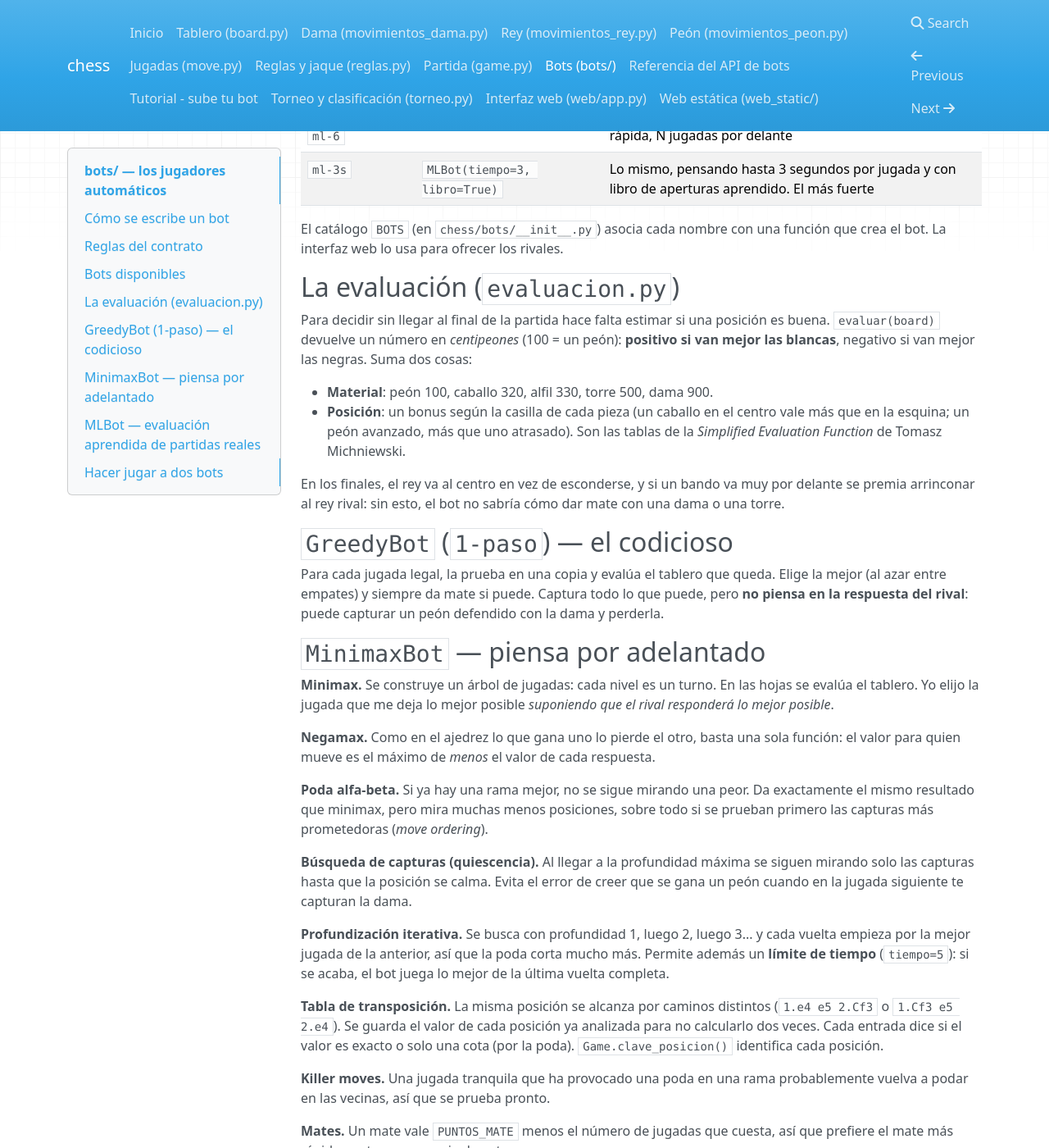
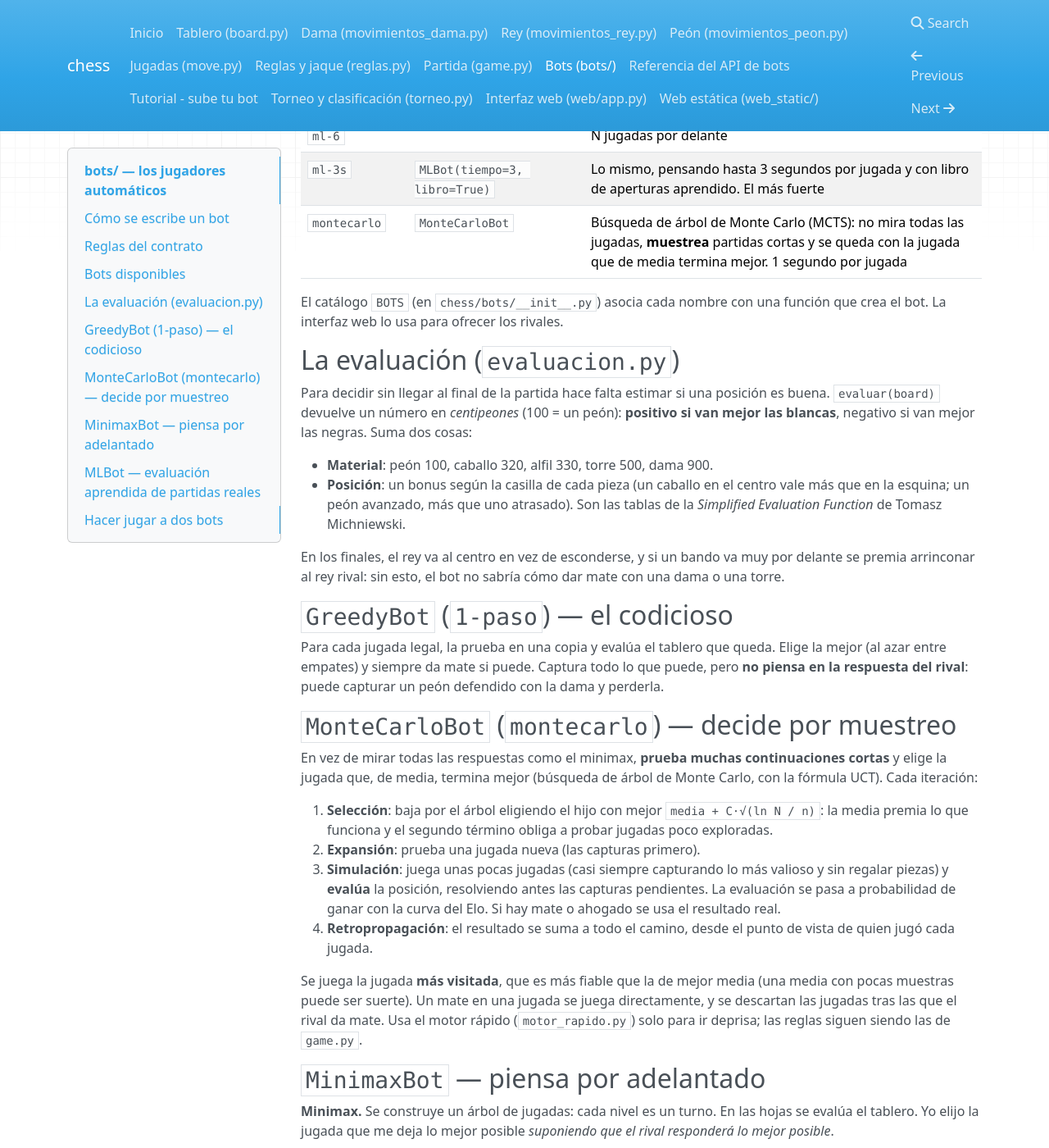
Before and after one commit to danielaagonzalezz/chess, an MkDocs documentation site: the page built from docs/bots.md, in a window 1280 px wide and 1400 px high, scrolled down 1065 px. Shown: the whole window at 82% size. Built offline with MkDocs 1.6.1, drawn with Linux system fonts in a browser that asks for light colours; nearby versions of some CDN libraries.

Commit message:
Docs: explica MonteCarloBot en bots.md
Co-Authored-By: Claude Sonnet 5.5 <noreply@anthropic.com>
Claude-Session: https://claude.ai/code/session_01SmmL4vwAPherWiATciEg2k

```diff
--- a/docs/bots.md
+++ b/docs/bots.md
@@ -43,6 +43,7 @@ class PrimerBot(Bot):
 | `minimax-4` | `MinimaxBot(4, tiempo=5)` | Hasta 4 jugadas por delante, con un máximo de 5 segundos por jugada |
 | `ml-2`, `ml-4`, `ml-6` | `MLBot(profundidad=N)` | Evaluación **aprendida** de partidas reales + búsqueda rápida, N jugadas por delante |
 | `ml-3s` | `MLBot(tiempo=3, libro=True)` | Lo mismo, pensando hasta 3 segundos por jugada y con libro de aperturas aprendido. El más fuerte |
+| `montecarlo` | `MonteCarloBot` | Búsqueda de árbol de Monte Carlo (MCTS): no mira todas las jugadas, **muestrea** partidas cortas y se queda con la jugada que de media termina mejor. 1 segundo por jugada |
 
 El catálogo `BOTS` (en `chess/bots/__init__.py`) asocia cada nombre con una
 función que crea el bot. La interfaz web lo usa para ofrecer los rivales.
@@ -70,6 +71,29 @@ Para cada jugada legal, la prueba en una copia y evalúa el tablero que
 queda. Elige la mejor (al azar entre empates) y siempre da mate si puede.
 Captura todo lo que puede, pero **no piensa en la respuesta del rival**:
 puede capturar un peón defendido con la dama y perderla.
+
+## `MonteCarloBot` (`montecarlo`) — decide por muestreo
+
+En vez de mirar todas las respuestas como el minimax, **prueba muchas
+continuaciones cortas** y elige la jugada que, de media, termina mejor
+(búsqueda de árbol de Monte Carlo, con la fórmula UCT). Cada iteración:
+
+1. **Selección**: baja por el árbol eligiendo el hijo con mejor
+   `media + C·√(ln N / n)`: la media premia lo que funciona y el segundo
+   término obliga a probar jugadas poco exploradas.
+2. **Expansión**: prueba una jugada nueva (las capturas primero).
+3. **Simulación**: juega unas pocas jugadas (casi siempre capturando lo más
+   valioso y sin regalar piezas) y **evalúa** la posición, resolviendo antes las
+   capturas pendientes. La evaluación se pasa a probabilidad de ganar con la
+   curva del Elo. Si hay mate o ahogado se usa el resultado real.
+4. **Retropropagación**: el resultado se suma a todo el camino, desde el punto
+   de vista de quien jugó cada jugada.
+
+Se juega la jugada **más visitada**, que es más fiable que la de mejor media
+(una media con pocas muestras puede ser suerte). Un mate en una jugada se
+juega directamente, y se descartan las jugadas tras las que el rival da mate.
+Usa el motor rápido (`motor_rapido.py`) solo para ir deprisa; las reglas siguen
+siendo las de `game.py`.
 
 ## `MinimaxBot` — piensa por adelantado
 
```
